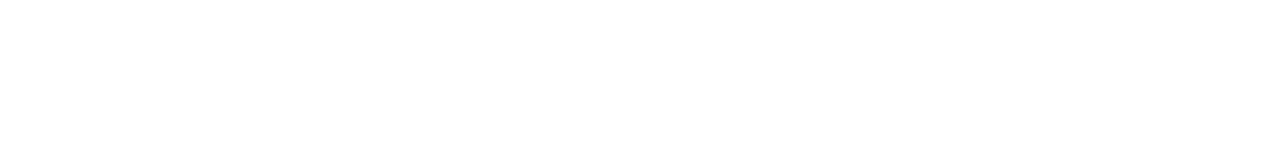
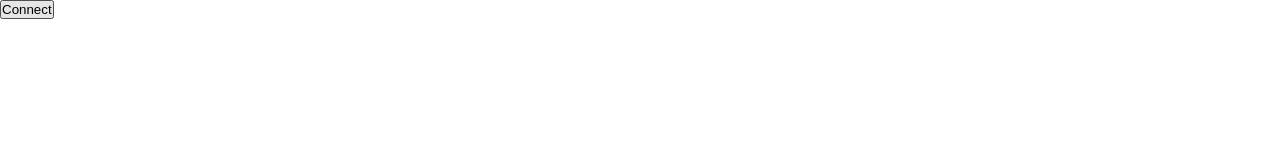
Before and after one commit to abdelrahman-elkady/modernweb-course, a React (Create React App) app in the folder assignments/chat-app-socket-io/session-assignment/client/: page / in a window 1280 px wide. Shown: the top 160 px of the page. Built offline with nearby package versions, Linux system fonts and the light colour scheme.

Commit message:
Basic socket IO integration

```diff
--- a/assignments/chat-app-socket-io/session-assignment/client/package.json
+++ b/assignments/chat-app-socket-io/session-assignment/client/package.json
@@ -4,7 +4,8 @@
   "private": true,
   "dependencies": {
     "react": "^15.5.4",
-    "react-dom": "^15.5.4"
+    "react-dom": "^15.5.4",
+    "socket.io-client": "^1.7.3"
   },
   "devDependencies": {
     "react-scripts": "0.9.5"
--- a/assignments/chat-app-socket-io/session-assignment/client/src/App.js
+++ b/assignments/chat-app-socket-io/session-assignment/client/src/App.js
@@ -1,11 +1,18 @@
 import React, {Component} from 'react';
 import logo from './logo.svg';
 import './App.css';
+import io from 'socket.io-client';
 
 class App extends Component {
+
+  connect() {
+    let socket = io('localhost:3000');
+  }
+
   render() {
     return (
       <div>
+        <button onClick={() => this.connect()}>Connect</button>
         <ul id="messages"></ul>
         <form action="">
           <input id="m" autocomplete="off"/>
```
Also changed, not shown: 2 other files (tests, documents, lock files or other folders).
